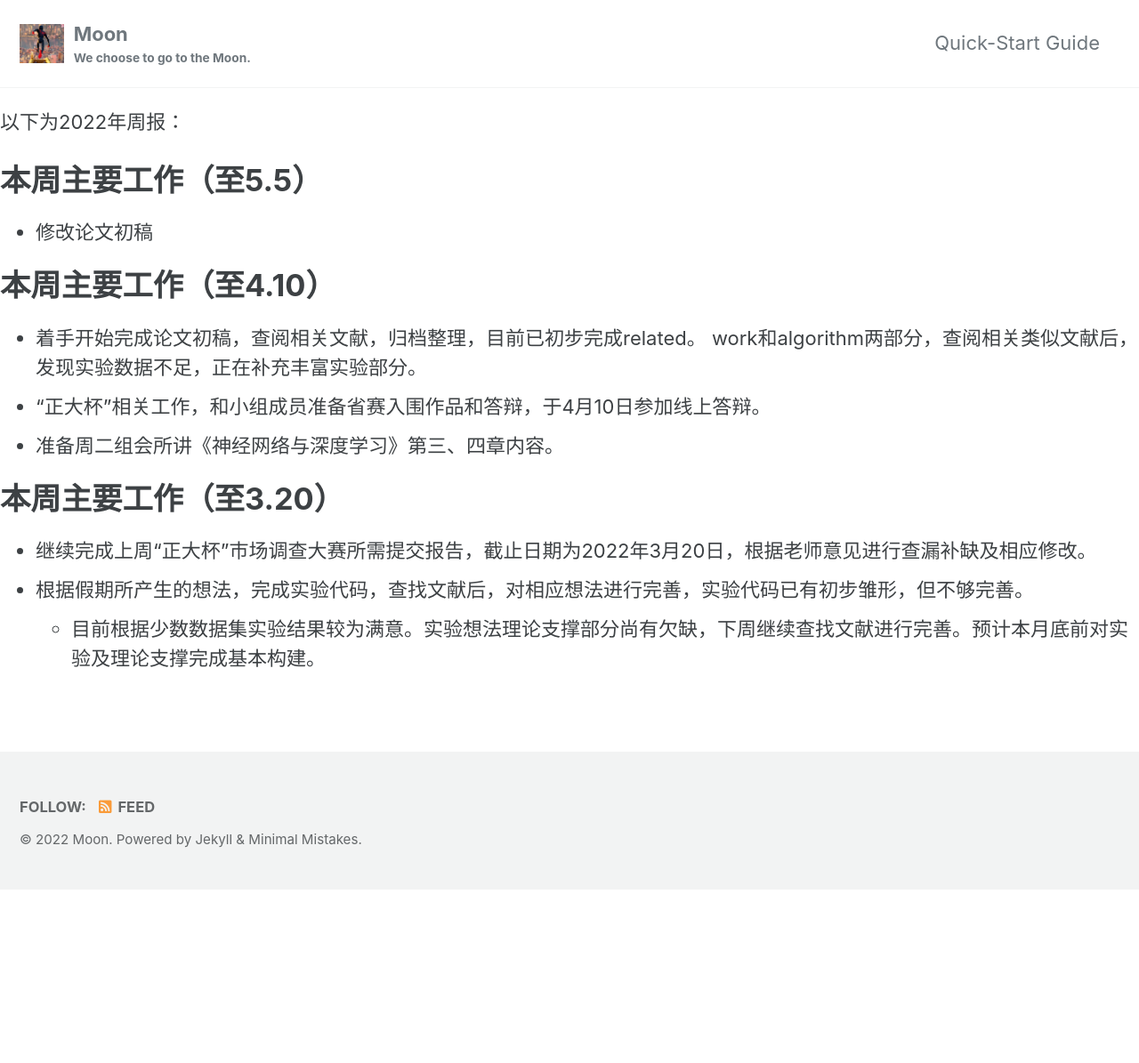
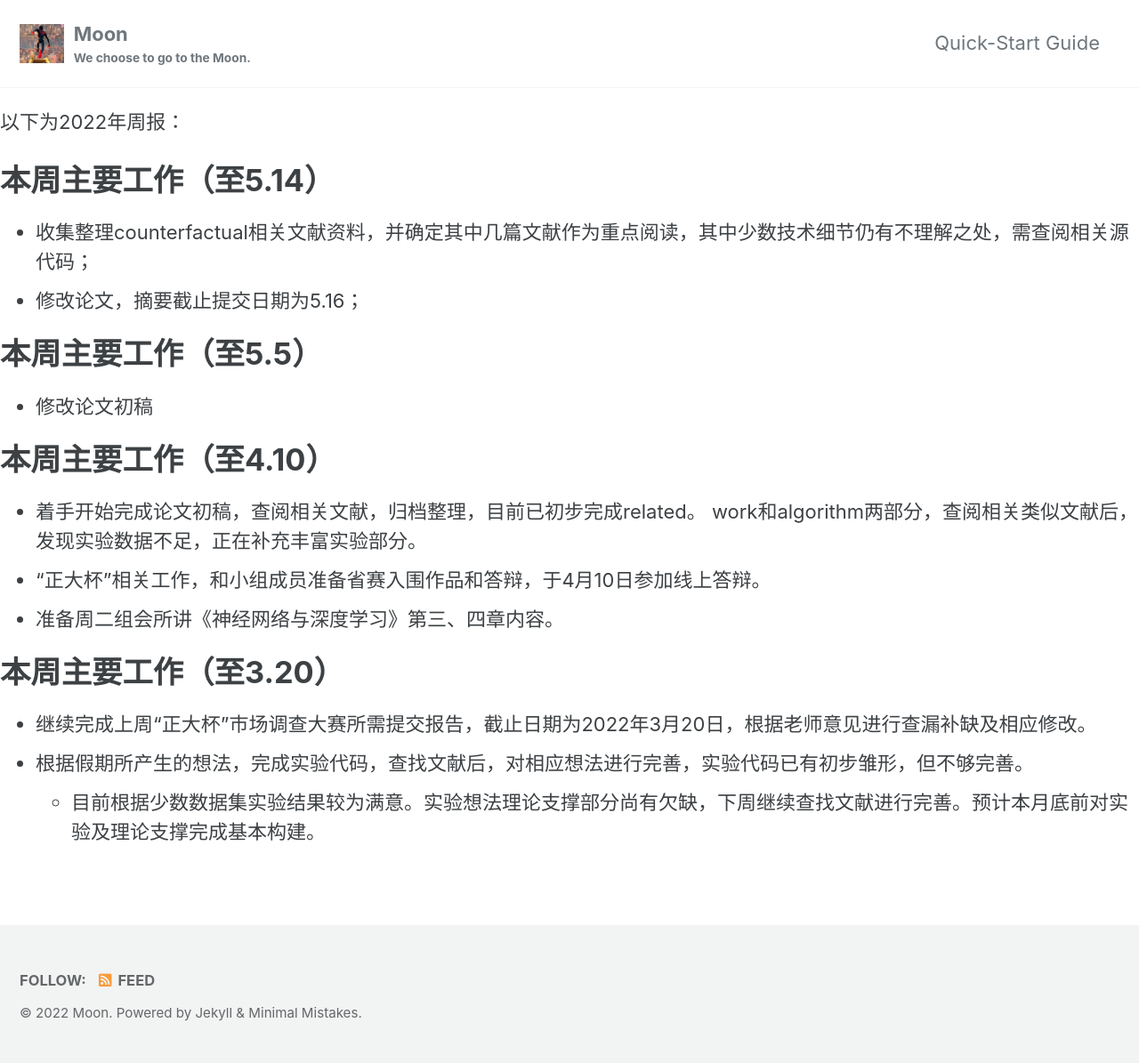
Before and after one commit to ZZhangsm/Zzhangsm.github.io, a Jekyll site: the page built from _posts/2022-04-14-weekly-report.md, in a window 1280 px wide. Shown: the whole page at 89% size. Built offline with Jekyll 4.4.1, drawn with Linux system fonts in a browser that asks for light colours; cached includes are drawn as plain includes; our own code applies the rules of GitHub Pages for plain Markdown files; before the commit the page ends 1000 px from its top, so only the background shows below that.

Commit message:
Update 2022-04-14-weekly-report.md

```diff
--- a/_posts/2022-04-14-weekly-report.md
+++ b/_posts/2022-04-14-weekly-report.md
@@ -7,6 +7,11 @@ tags:
   - report
 ---
 以下为2022年周报：
+
+# 本周主要工作（至5.14）
+- 收集整理counterfactual相关文献资料，并确定其中几篇文献作为重点阅读，其中少数技术细节仍有不理解之处，需查阅相关源代码；
+- 修改论文，摘要截止提交日期为5.16；
+
 # 本周主要工作（至5.5）
 - 修改论文初稿
 
```
